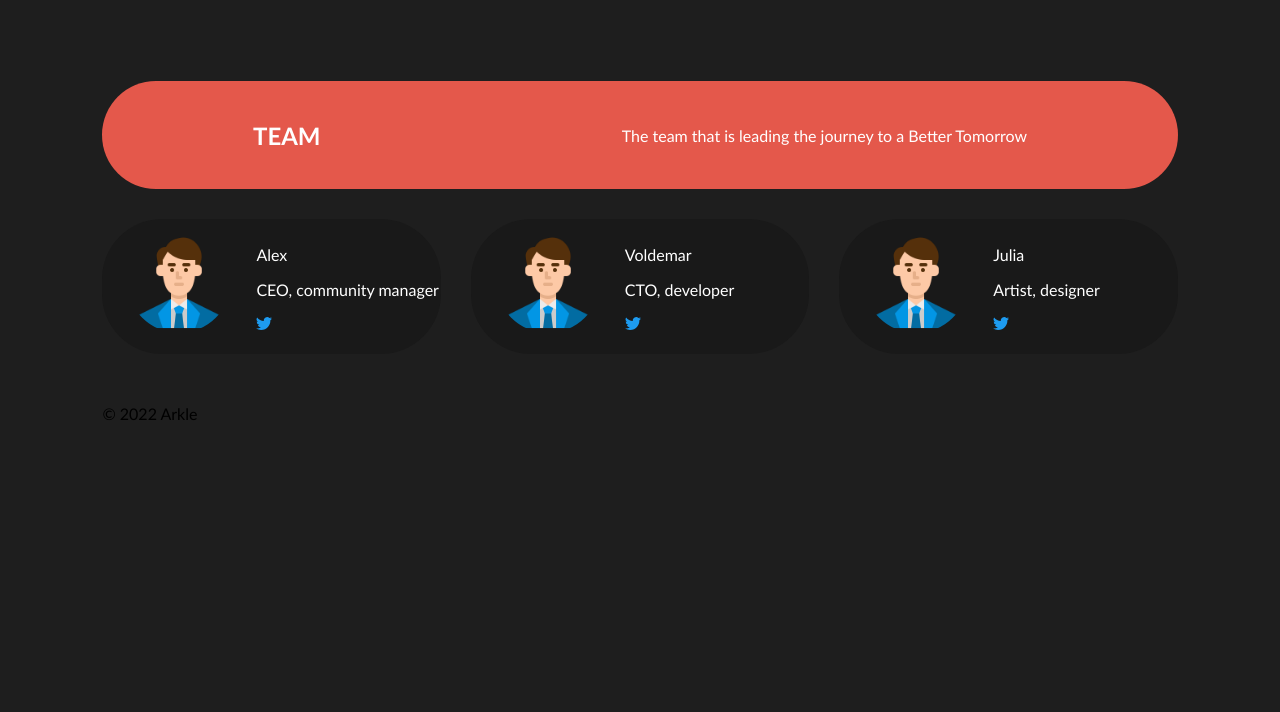
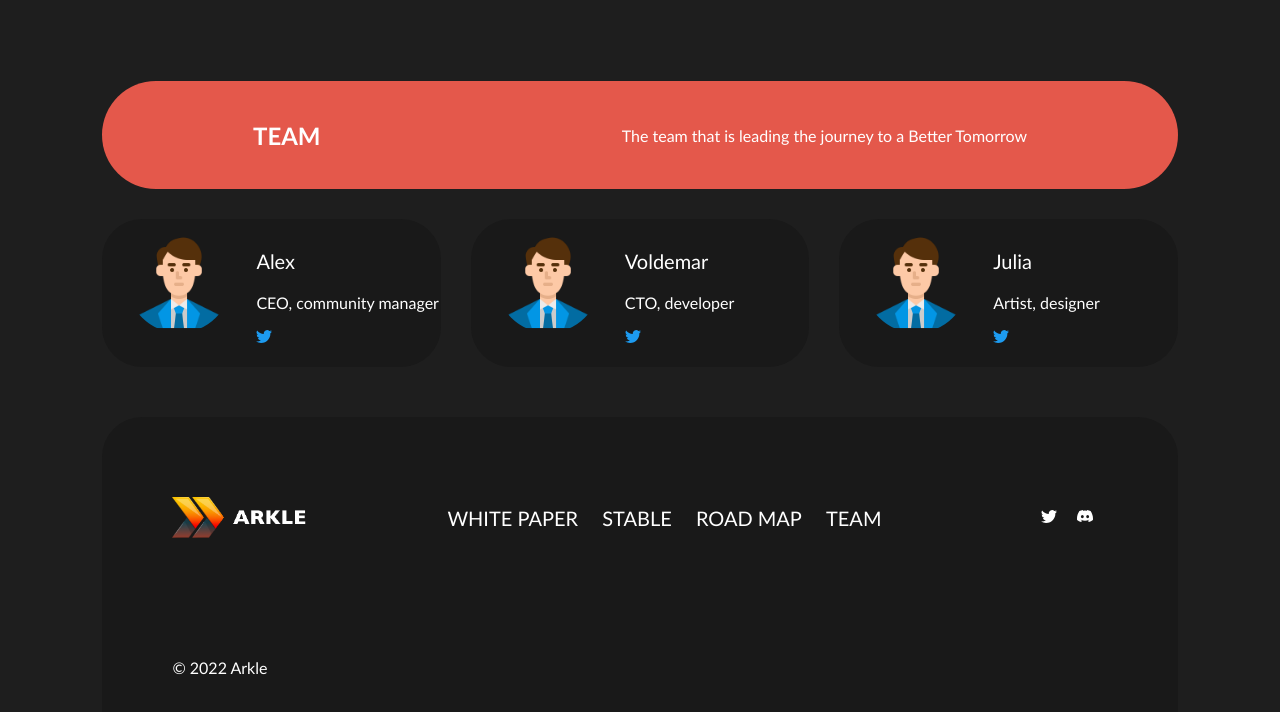
Before and after one commit to VladimirH99/arkleNew, a website: page index.html in a window 1280 px wide. Shown: the part 2683-3395 px from the top of the page. Before the commit the page ends 3167 px from the top, so only its background shows below. Drawn offline with Linux system fonts and the light colour scheme.

Commit message:
footer ready

```diff
--- a/assets/scss/components/footer/_footer.scss
+++ b/assets/scss/components/footer/_footer.scss
@@ -1,60 +1,44 @@
 @use "../../presets" as *;
 @use "../../mixins" as *;
 
-// .footer {
-//     padding: ($gap * 2.5) $gap ($gap * 3.5);
-//     text-align: center;
-//     background-color: $color-primary;
-//     &__container {
-//       @extend %container;
-//     }
 
-//     &__social {
-//       position: relative;
-//       display: grid;
-//       justify-content: center;
-//       margin-bottom: $gap-x2;
-//       grid-template-columns: repeat(auto-fit, minmax(50px, max-content));
 
-//       &::after {
-//         position: absolute;
-//         bottom: -$gap;
-//         left: calc(50% - 75px / 2);
-//         width: 75px;
-//         height: 2px;
-//         content: "";
-//         background-color: rgba($color-light, 0.1);
-//       }
-
-//       a {
-//         display: block;
-//         padding: $gap-sm;
-//         transition: color 0.5s;
-
-//         &:hover,
-//         &:focus {
-//           color: $color-accent;
-//         }
-//       }
-
-//       .fab {
-//         font-size: 36px;
-//       }
-//     }
-
-//     &__end {
-//       span {
-//         &:nth-of-type(1) {
-//           margin-right: -0.5em;
-//           letter-spacing: 0.33em;
-//           font-weight: 100;
-//         }
-
-//         &:nth-of-type(2) {
-//           letter-spacing: 0.05em;
-//           color: $color-gray-light;
-//           font-weight: 700;
-//         }
-//       }
-//     }
-//   }
+footer{
+    background-color: $primary-black;
+    padding: 80px 0;
+    border-radius: 40px;
+}
+.footer-items{
+    display: flex;
+    flex-direction: row;
+    justify-content: space-around;
+    align-items: center;
+    margin-bottom: 120px;
+    &>img{
+        width: 135px;
+    }
+}
+.footer-items__menu{
+&>a{
+    text-decoration: none;
+    color: white;
+    font-size: 20px;
+    margin-right: 20px;
+    &:hover{
+        color: $primary-orange;
+    }
+}
+}
+.footer-items__links{
+&>a{
+    &>.bi{
+        color: white;
+        margin-bottom: 0;
+        margin-right: 15px;
+    }
+}
+}
+.copyright{
+    color: white;
+    margin-left: 70px;
+}
--- a/assets/scss/components/sections/_team.scss
+++ b/assets/scss/components/sections/_team.scss
@@ -28,11 +28,14 @@
     display: flex;
     background-color: $primary-black;
     color: white;
-    border-radius: 60px;
+    border-radius: 40px;
     padding: 10px 0;
     &:nth-of-type(-n + 2){
         margin-right: 30px;
     }
+}
+.team-items__name{
+    font-size: 20px;
 }
 .team-items__img{
     margin: 0 25px;
--- a/index.html
+++ b/index.html
@@ -160,15 +160,25 @@
 
     <footer>
         <div class="footer-items">
-            <!-- <img src="" alt=""> -->
+            <img src="assets/img/logo.png" alt="logo">
             <div class="footer-items__menu">
-                <a href=""></a>
-                <a href=""></a>
-                <a href=""></a>
-                <a href=""></a>
+                <a href="#">WHITE PAPER</a>
+                <a href="#stable">STABLE</a>
+                <a href="#roadmap">ROAD MAP</a>
+                <a href="#team">TEAM</a>
             </div>
             <div class="footer-items__links">
-                <!-- 3 иконки -->
+                <a href="https://twitter.com/arkle_nft"><svg xmlns="http://www.w3.org/2000/svg" width="16" height="16"
+                        fill="currentColor" class="bi bi-twitter" viewBox="0 0 16 16">
+                        <path
+                            d="M5.026 15c6.038 0 9.341-5.003 9.341-9.334 0-.14 0-.282-.006-.422A6.685 6.685 0 0 0 16 3.542a6.658 6.658 0 0 1-1.889.518 3.301 3.301 0 0 0 1.447-1.817 6.533 6.533 0 0 1-2.087.793A3.286 3.286 0 0 0 7.875 6.03a9.325 9.325 0 0 1-6.767-3.429 3.289 3.289 0 0 0 1.018 4.382A3.323 3.323 0 0 1 .64 6.575v.045a3.288 3.288 0 0 0 2.632 3.218 3.203 3.203 0 0 1-.865.115 3.23 3.23 0 0 1-.614-.057 3.283 3.283 0 0 0 3.067 2.277A6.588 6.588 0 0 1 .78 13.58a6.32 6.32 0 0 1-.78-.045A9.344 9.344 0 0 0 5.026 15z" />
+                    </svg></a>
+                <a href="https://discord.com/invite/M2jaZ45fTw"><svg xmlns="http://www.w3.org/2000/svg" width="16"
+                        height="16" fill="currentColor" class="bi bi-discord" viewBox="0 0 16 16">
+                        <path
+                            d="M13.545 2.907a13.227 13.227 0 0 0-3.257-1.011.05.05 0 0 0-.052.025c-.141.25-.297.577-.406.833a12.19 12.19 0 0 0-3.658 0 8.258 8.258 0 0 0-.412-.833.051.051 0 0 0-.052-.025c-1.125.194-2.22.534-3.257 1.011a.041.041 0 0 0-.021.018C.356 6.024-.213 9.047.066 12.032c.001.014.01.028.021.037a13.276 13.276 0 0 0 3.995 2.02.05.05 0 0 0 .056-.019c.308-.42.582-.863.818-1.329a.05.05 0 0 0-.01-.059.051.051 0 0 0-.018-.011 8.875 8.875 0 0 1-1.248-.595.05.05 0 0 1-.02-.066.051.051 0 0 1 .015-.019c.084-.063.168-.129.248-.195a.05.05 0 0 1 .051-.007c2.619 1.196 5.454 1.196 8.041 0a.052.052 0 0 1 .053.007c.08.066.164.132.248.195a.051.051 0 0 1-.004.085 8.254 8.254 0 0 1-1.249.594.05.05 0 0 0-.03.03.052.052 0 0 0 .003.041c.24.465.515.909.817 1.329a.05.05 0 0 0 .056.019 13.235 13.235 0 0 0 4.001-2.02.049.049 0 0 0 .021-.037c.334-3.451-.559-6.449-2.366-9.106a.034.034 0 0 0-.02-.019Zm-8.198 7.307c-.789 0-1.438-.724-1.438-1.612 0-.889.637-1.613 1.438-1.613.807 0 1.45.73 1.438 1.613 0 .888-.637 1.612-1.438 1.612Zm5.316 0c-.788 0-1.438-.724-1.438-1.612 0-.889.637-1.613 1.438-1.613.807 0 1.451.73 1.438 1.613 0 .888-.631 1.612-1.438 1.612Z" />
+                    </svg></a>
+
             </div>
         </div>
         <p class="copyright">
```
Also changed, not shown: assets/css/style.css.
